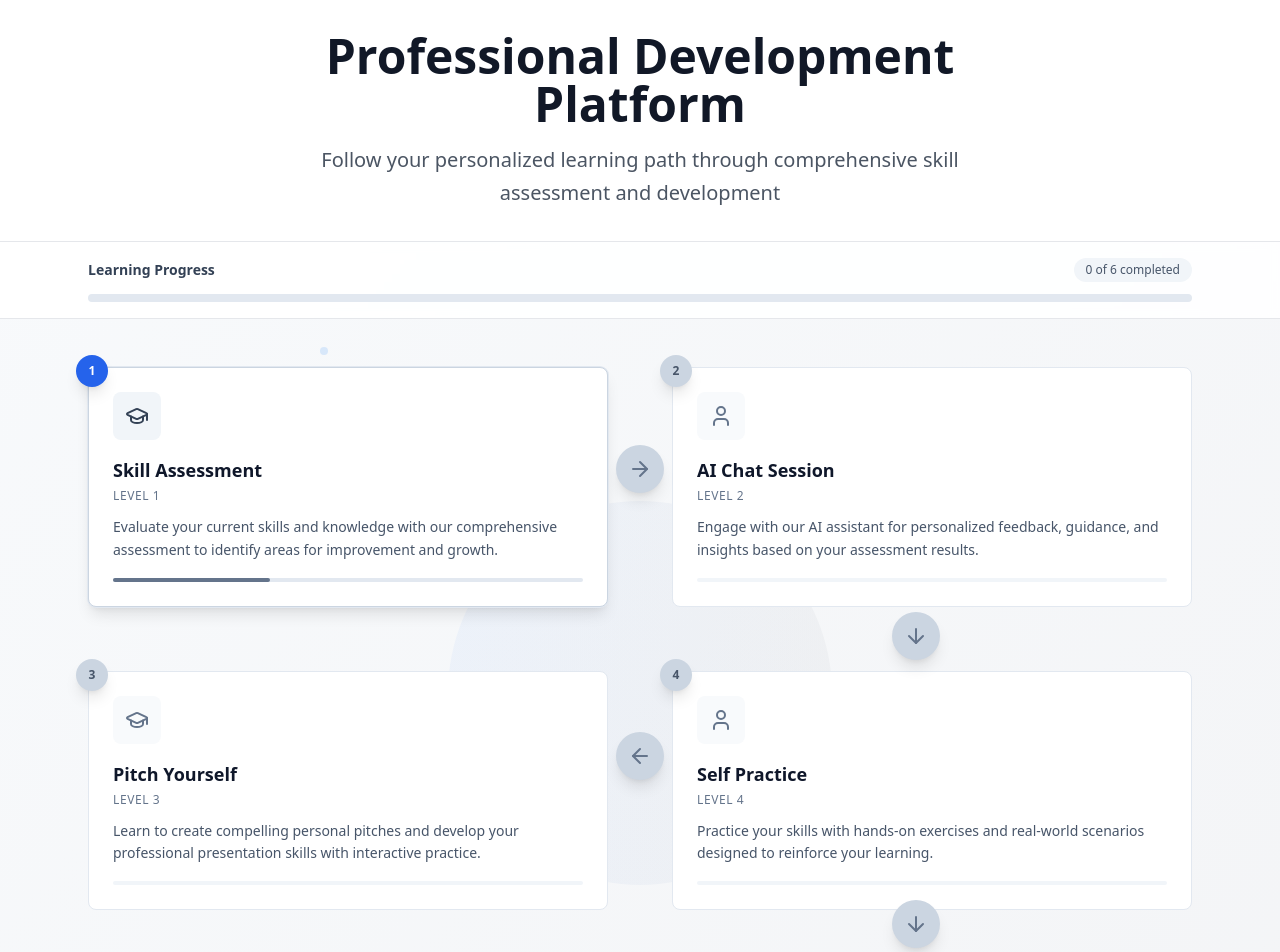
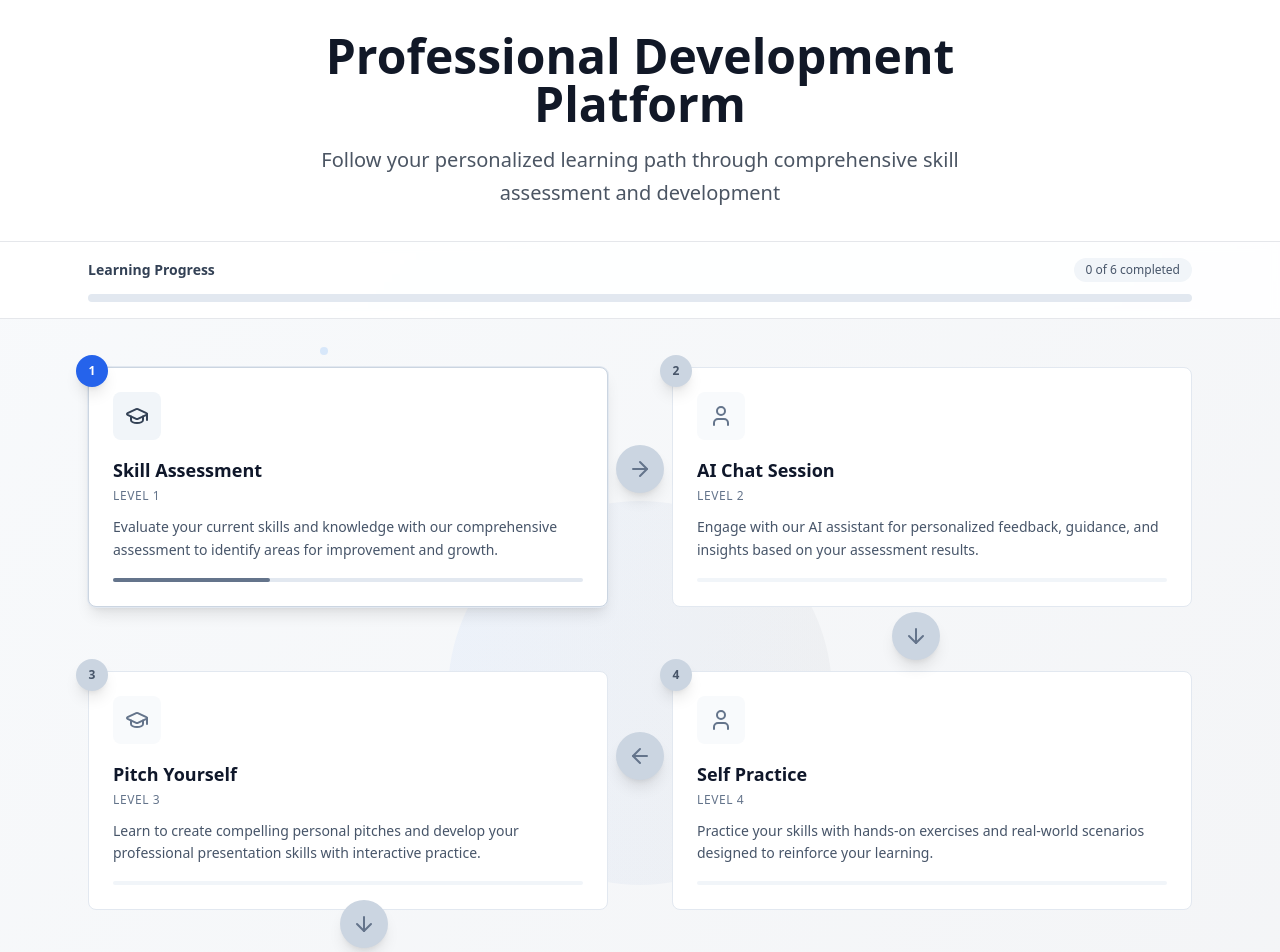
Before and after one commit to saniyaSqano/b2cinterviewSchedulerMobileResponsive, a React (Vite) app: page / in a window 1280 px wide. Shown: the top 952 px of the page. Built offline with nearby package versions, Linux system fonts and the light colour scheme.

Commit message:
Fix: Correct arrow flow in roadmap
Corrects the arrow flow in the roadmap to match the specified pattern, including down arrows and left arrows between cards.

```diff
--- a/src/pages/Index.tsx
+++ b/src/pages/Index.tsx
@@ -393,7 +393,7 @@ const Index = () => {
               </div>
             </div>
 
-            {/* Custom Arrow Pattern: 1→2, ↓2→3, 4←3, ↓4→5, 5→6 */}
+            {/* Corrected Arrow Pattern: 1→2, 2↓3, 4←3, 4↓5, 5→6 */}
 
             {/* Arrow 1→2 (Right arrow between cards 1 and 2) */}
             <div className="hidden md:block absolute top-[12%] left-1/2 transform -translate-x-1/2 -translate-y-1/2 z-10">
@@ -408,7 +408,7 @@ const Index = () => {
               </div>
             </div>
 
-            {/* Down arrow from 2→3 */}
+            {/* Down arrow from AI Chat (2) to Pitch Yourself (3) */}
             <div className="hidden md:block absolute top-[29%] right-[25%] transform translate-x-1/2 z-10">
               <div className={`
                 flex items-center justify-center w-12 h-12 rounded-full transition-all duration-300 shadow-lg
@@ -421,7 +421,7 @@ const Index = () => {
               </div>
             </div>
 
-            {/* Arrow 4←3 (Left arrow from card 3 to card 4) */}
+            {/* Arrow Self Practice (4) ← Pitch Yourself (3) - Left arrow from card 3 to card 4 */}
             <div className="hidden md:block absolute top-[46%] left-1/2 transform -translate-x-1/2 -translate-y-1/2 z-10">
               <div className={`
                 flex items-center justify-center w-12 h-12 rounded-full transition-all duration-300 shadow-lg
@@ -434,8 +434,8 @@ const Index = () => {
               </div>
             </div>
 
-            {/* Down arrow from 4→5 */}
-            <div className="hidden md:block absolute top-[63%] right-[25%] transform translate-x-1/2 z-10">
+            {/* Down arrow from Self Practice (4) to AI Proctored Interview (5) */}
+            <div className="hidden md:block absolute top-[63%] left-[25%] transform -translate-x-1/2 z-10">
               <div className={`
                 flex items-center justify-center w-12 h-12 rounded-full transition-all duration-300 shadow-lg
                 ${completedLevels.includes(3)
@@ -447,7 +447,7 @@ const Index = () => {
               </div>
             </div>
 
-            {/* Arrow 5→6 (Right arrow between cards 5 and 6) */}
+            {/* Arrow AI Proctored Interview (5) → GameOn Competition (6) */}
             <div className="hidden md:block absolute top-[80%] left-1/2 transform -translate-x-1/2 -translate-y-1/2 z-10">
               <div className={`
                 flex items-center justify-center w-12 h-12 rounded-full transition-all duration-300 shadow-lg
```
